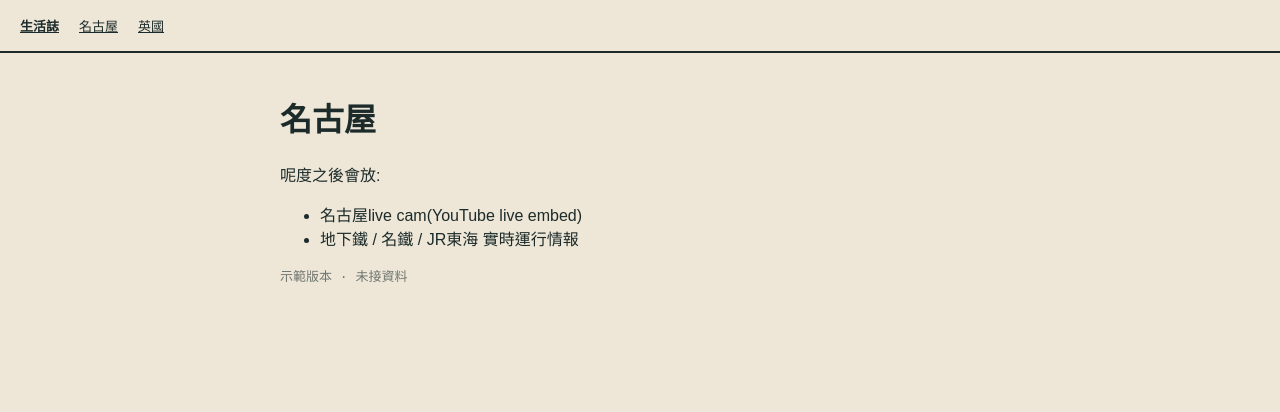
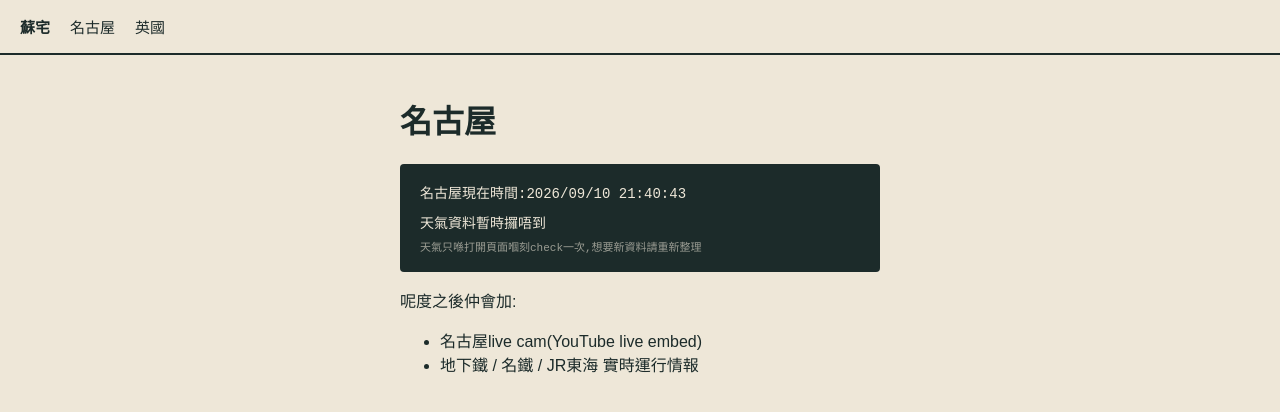
Before and after one commit to alty-as624/altyvilla, a Next.js app: page /nagoya in a window 1280 px wide. Shown: the top 412 px of the page. Built offline with nearby package versions, Linux system fonts and the light colour scheme; no server answers.

Commit message:
Add files via upload

```diff
--- a/app/layout.js
+++ b/app/layout.js
@@ -1,6 +1,18 @@
 export const metadata = {
-  title: "生活誌",
+  title: "蘇宅",
   description: "個人生活資訊 dashboard",
+};
+
+export const viewport = {
+  width: "device-width",
+  initialScale: 1,
+};
+
+const navLinkStyle = {
+  color: "#1c2b2a",
+  textDecoration: "none",
+  fontFamily: "'Noto Sans TC', sans-serif",
+  fontSize: 15,
 };
 
 export default function RootLayout({ children }) {
@@ -21,14 +33,13 @@ export default function RootLayout({ children }) {
             gap: 20,
             padding: "16px 20px",
             borderBottom: "2px solid #1c2b2a",
-            fontFamily: "monospace",
           }}
         >
-          <a href="/" style={{ color: "#1c2b2a", fontWeight: "bold" }}>生活誌</a>
-          <a href="/nagoya" style={{ color: "#1c2b2a" }}>名古屋</a>
-          <a href="/uk" style={{ color: "#1c2b2a" }}>英國</a>
+          <a href="/" style={{ ...navLinkStyle, fontWeight: "bold" }}>蘇宅</a>
+          <a href="/nagoya" style={navLinkStyle}>名古屋</a>
+          <a href="/uk" style={navLinkStyle}>英國</a>
         </nav>
-        <main style={{ padding: "20px", maxWidth: 720, margin: "0 auto" }}>
+        <main style={{ padding: "20px", maxWidth: 480, margin: "0 auto" }}>
           {children}
         </main>
       </body>
--- a/app/nagoya/page.js
+++ b/app/nagoya/page.js
@@ -1,15 +1,94 @@
+"use client";
+import { useEffect, useState } from "react";
+
+// 名古屋座標
+const LAT = 35.1815;
+const LON = 136.9066;
+
+function weatherCodeToText(code) {
+  if (code === 0) return "晴";
+  if ([1, 2, 3].includes(code)) return "多雲";
+  if ([45, 48].includes(code)) return "有霧";
+  if ([51, 53, 55, 56, 57].includes(code)) return "毛毛雨";
+  if ([61, 63, 65, 66, 67].includes(code)) return "雨";
+  if ([71, 73, 75, 77].includes(code)) return "雪";
+  if ([80, 81, 82].includes(code)) return "陣雨";
+  if ([95, 96, 99].includes(code)) return "雷暴";
+  return "—";
+}
+
 export default function Nagoya() {
+  const [nagoyaTime, setNagoyaTime] = useState(null);
+  const [weather, setWeather] = useState(null);
+  const [weatherError, setWeatherError] = useState(false);
+
+  // Clock: 每秒更新名古屋當地時間(JST)
+  useEffect(() => {
+    const tick = () => {
+      const now = new Date();
+      const jst = new Intl.DateTimeFormat("zh-Hant", {
+        timeZone: "Asia/Tokyo",
+        hour12: false,
+        year: "numeric",
+        month: "2-digit",
+        day: "2-digit",
+        hour: "2-digit",
+        minute: "2-digit",
+        second: "2-digit",
+      }).format(now);
+      setNagoyaTime(jst);
+    };
+    tick();
+    const id = setInterval(tick, 1000);
+    return () => clearInterval(id);
+  }, []);
+
+  // 天氣:只喺page load嗰陣check一次,唔會自動refresh
+  useEffect(() => {
+    fetch(
+      `https://api.open-meteo.com/v1/forecast?latitude=${LAT}&longitude=${LON}&current=temperature_2m,weather_code`
+    )
+      .then((res) => res.json())
+      .then((data) => setWeather(data.current))
+      .catch(() => setWeatherError(true));
+  }, []);
+
   return (
     <div>
       <h1 style={{ fontFamily: "serif" }}>名古屋</h1>
-      <p>呢度之後會放:</p>
+
+      <div
+        style={{
+          background: "#1c2b2a",
+          color: "#eee7d8",
+          borderRadius: 4,
+          padding: "18px 20px",
+          marginBottom: 16,
+        }}
+      >
+        <div style={{ fontFamily: "monospace", fontSize: 14, marginBottom: 10 }}>
+          名古屋現在時間:{nagoyaTime || "—"}
+        </div>
+        <div style={{ fontSize: 14 }}>
+          {weatherError && "天氣資料暫時攞唔到"}
+          {!weatherError && !weather && "天氣載入緊…"}
+          {weather && (
+            <>
+              {weather.temperature_2m}°C ·{" "}
+              {weatherCodeToText(weather.weather_code)}
+            </>
+          )}
+        </div>
+        <div style={{ fontFamily: "monospace", fontSize: 11, opacity: 0.6, marginTop: 6 }}>
+          天氣只喺打開頁面嗰刻check一次,想要新資料請重新整理
+        </div>
+      </div>
+
+      <p>呢度之後仲會加:</p>
       <ul>
         <li>名古屋live cam(YouTube live embed)</li>
         <li>地下鐵 / 名鐵 / JR東海 實時運行情報</li>
       </ul>
-      <p style={{ fontFamily: "monospace", fontSize: 13, opacity: 0.6 }}>
-        示範版本 · 未接資料
-      </p>
     </div>
   );
 }
--- a/app/page.js
+++ b/app/page.js
@@ -1,7 +1,7 @@
 export default function Home() {
   return (
     <div>
-      <h1 style={{ fontFamily: "serif" }}>生活誌</h1>
+      <h1 style={{ fontFamily: "serif" }}>蘇宅</h1>
       <p>揀返上面個分頁:名古屋 / 英國</p>
     </div>
   );
```
